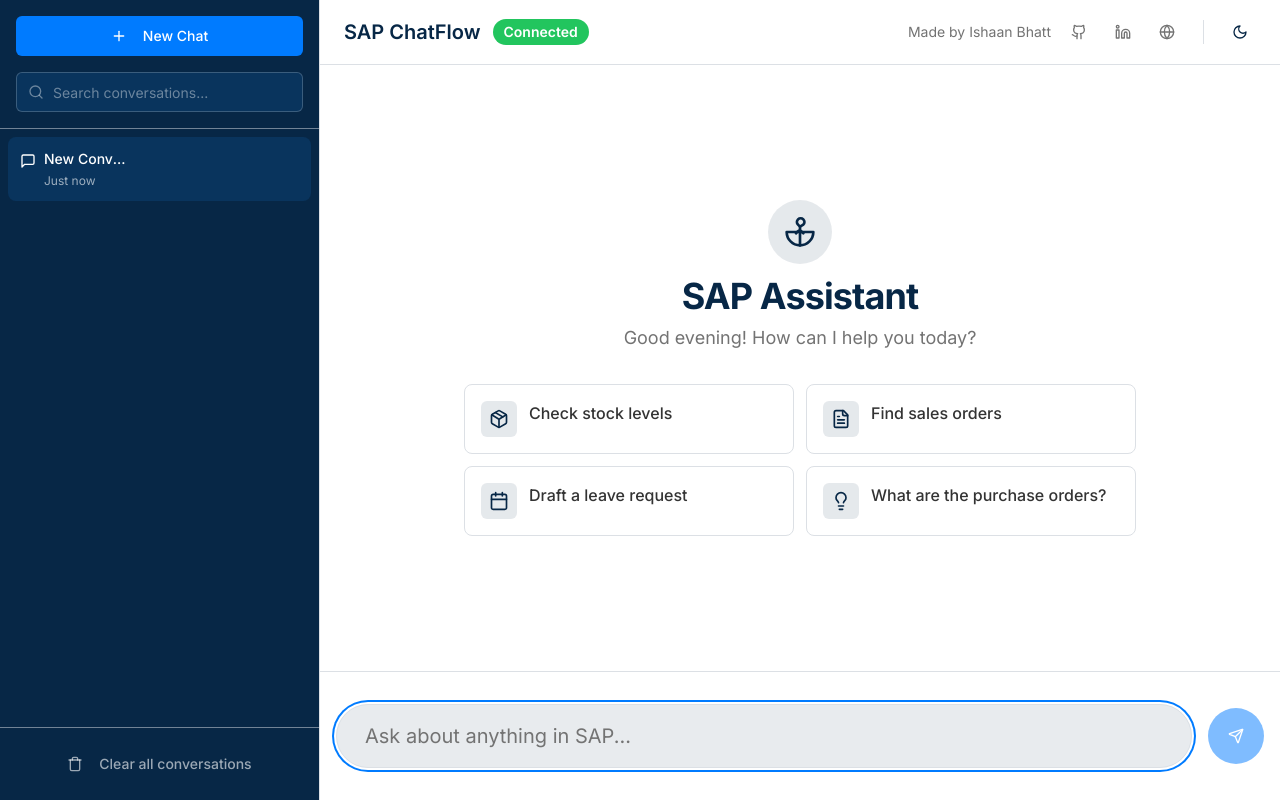
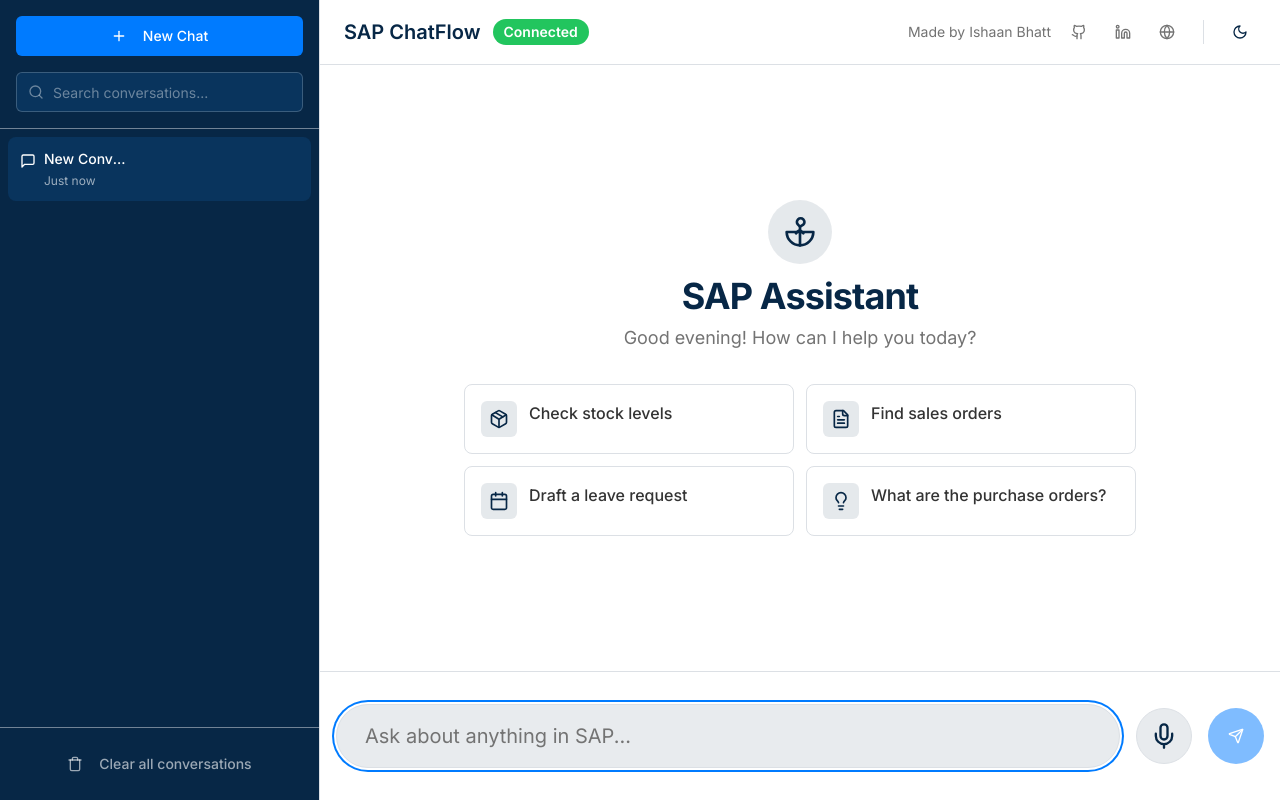
Before and after one commit to IshaanBhatt23/sap-chatflow, a React (Vite) app: page / in a window 1280 px wide. Built offline with nearby package versions, Linux system fonts and the light colour scheme.

Commit message:
Added mic for speech to text

```diff
--- a/src/components/ChatInput.tsx
+++ b/src/components/ChatInput.tsx
@@ -1,31 +1,44 @@
 import { useState, useEffect, useRef } from "react";
 import { Button } from "@/components/ui/button";
 import { Input } from "@/components/ui/input";
-import { Send } from "lucide-react"; // Removed Paperclip
+import { Send } from "lucide-react";
+import MicButtonAdvanced from "./MicButtonAdvanced";
 
 interface ChatInputProps {
   onSendMessage: (message: string) => void;
-  // onFileUpload prop removed
   disabled?: boolean;
   activeSessionId?: string;
 }
 
+const SAMPLE_COUNT = 120; // number of bars across the bar
+
 export const ChatInput = ({
   onSendMessage,
-  // onFileUpload prop removed
   disabled,
   activeSessionId,
 }: ChatInputProps) => {
   const [message, setMessage] = useState("");
+  const [isListening, setIsListening] = useState(false);
+  const [waveform, setWaveform] = useState<number[]>(
+    () => Array(SAMPLE_COUNT).fill(0.02)
+  );
+
   const inputRef = useRef<HTMLInputElement>(null);
+
+  // how "intense" the waves are – boosted when transcript changes
+  const intensityRef = useRef(0.3);
+  const lastTranscriptRef = useRef("");
+
+  const animationFrameRef = useRef<number | null>(null);
 
   useEffect(() => {
     inputRef.current?.focus();
   }, [activeSessionId]);
 
-  const handleSend = () => {
-    if (message.trim() && !disabled) {
-      onSendMessage(message);
+  const handleSend = (overrideMessage?: string) => {
+    const textToSend = (overrideMessage ?? message).trim();
+    if (textToSend && !disabled) {
+      onSendMessage(textToSend);
       setMessage("");
       inputRef.current?.focus();
     }
@@ -38,15 +51,61 @@
     }
   };
 
-  // handleFileChange function removed
+  // 🔁 Pure animation loop (no audio API) – waves react to "intensity"
+  useEffect(() => {
+    const stopAnim = () => {
+      if (animationFrameRef.current !== null) {
+        cancelAnimationFrame(animationFrameRef.current);
+        animationFrameRef.current = null;
+      }
+      setWaveform(Array(SAMPLE_COUNT).fill(0.02));
+      intensityRef.current = 0.3;
+    };
 
-  return (
-    // --- MODIFIED: Reduced vertical padding on mobile (py-3) ---
-    <div className="border-t border-border bg-background px-4 py-3 md:py-8">
-      {/* --- MODIFIED: Reduced gap on mobile (gap-2) --- */}
-      <div className="relative flex items-center gap-2 md:gap-4">
-        {/* --- File Upload Label and Button Removed --- */}
+    if (!isListening) {
+      stopAnim();
+      return;
+    }
 
+    const center = (SAMPLE_COUNT - 1) / 2;
+
+    const animate = () => {
+      // decay intensity so waves calm down over time
+      intensityRef.current = Math.max(0.3, intensityRef.current * 0.95);
+
+      const intensity = intensityRef.current;
+      const newWave: number[] = [];
+
+      for (let i = 0; i < SAMPLE_COUNT; i++) {
+        const distance = Math.abs(i - center) / center; // 0 center, 1 edges
+        const weight = 0.2 + 0.8 * (1 - distance * distance); // stronger in center
+
+        // random base movement
+        const noise = (Math.random() - 0.5) * 2; // -1..1
+
+        let value = Math.abs(noise) * intensity * weight;
+
+        // ensure some minimum so baseline is always visible
+        value = Math.max(0.02, value);
+
+        newWave.push(value);
+      }
+
+      setWaveform(newWave);
+      animationFrameRef.current = requestAnimationFrame(animate);
+    };
+
+    animate();
+
+    return () => {
+      stopAnim();
+    };
+  }, [isListening]);
+
+  // 🧠 Decide what to render: normal input vs waveform bar
+  const renderInputOrWaveform = () => {
+    if (!isListening) {
+      return (
         <Input
           ref={inputRef}
           value={message}
@@ -54,18 +113,85 @@
           onKeyPress={handleKeyPress}
           placeholder="Ask about anything in SAP..."
           disabled={disabled}
-          // --- MODIFIED: Smaller height, padding, text, and radius on mobile ---
           className="flex-1 h-12 md:h-16 rounded-lg md:rounded-full bg-muted px-4 md:px-7 text-base md:text-xl"
+        />
+      );
+    }
+
+    const bars = waveform;
+    const center = bars.length / 2;
+
+    return (
+      <div className="flex-1 h-12 md:h-16 rounded-lg md:rounded-full bg-muted px-4 md:px-7 flex items-center">
+        <div className="relative w-full h-6 md:h-8">
+          {/* dotted baseline across full width */}
+          <div className="absolute inset-y-0 left-0 right-0 flex items-center">
+            <div
+              className="w-full h-px"
+              style={{
+                backgroundImage:
+                  "repeating-linear-gradient(to right, rgba(59,130,246,0.9) 0, rgba(59,130,246,0.9) 2px, transparent 2px, transparent 5px)",
+              }}
+            />
+          </div>
+
+          {/* reactive spikes */}
+          <div className="absolute inset-0 flex items-center">
+            <div className="flex w-full h-full items-center justify-between">
+              {bars.map((value, idx) => {
+                const distance = Math.abs(idx - center) / center;
+                const weight = 0.3 + 0.7 * (1 - distance * distance);
+                const amp = value * weight;
+
+                const height = 2 + amp * 70; // 2–72px approx
+
+                return (
+                  <span
+                    key={idx}
+                    className="w-[2px] rounded-full bg-accent"
+                    style={{
+                      height: `${height}px`,
+                      opacity: 0.25 + amp * 0.75,
+                      transition: "height 80ms linear, opacity 80ms linear",
+                    }}
+                  />
+                );
+              })}
+            </div>
+          </div>
+        </div>
+      </div>
+    );
+  };
+
+  return (
+    <div className="border-t border-border bg-background px-4 py-3 md:py-8">
+      <div className="relative flex items-center gap-2 md:gap-4">
+        {renderInputOrWaveform()}
+
+        {/* Mic button: controls listening + sends transcript */}
+        <MicButtonAdvanced
+          onTranscript={(text) => {
+            setMessage(text);
+
+            // whenever transcript changes, spike intensity so waves go bigger
+            if (text !== lastTranscriptRef.current) {
+              intensityRef.current = 1; // max energy
+              lastTranscriptRef.current = text;
+            }
+          }}
+          onSend={(text) => {
+            handleSend(text);
+          }}
+          onListeningChange={(listening) => setIsListening(listening)}
         />
 
         <Button
-          onClick={handleSend}
+          onClick={() => handleSend()}
           disabled={!message.trim() || disabled}
           size="icon"
-          // --- MODIFIED: Smaller button on mobile ---
           className="bg-accent hover:bg-accent/90 h-10 w-10 md:h-14 md:w-14 flex-shrink-0 rounded-full"
         >
-          {/* --- MODFIED: Smaller icon on mobile --- */}
           <Send className="h-5 w-5 md:h-7 md:w-7" />
         </Button>
       </div>
--- /dev/null
+++ b/src/components/MicButtonAdvanced.tsx
@@ -0,0 +1,152 @@
+import React, { useEffect, useRef, useState } from "react";
+import { Mic } from "lucide-react";
+
+type MicButtonAdvancedProps = {
+  // Live transcription while speaking
+  onTranscript: (text: string) => void;
+  // When user double-taps the mic, send the last transcript
+  onSend: (text: string) => void;
+  // Inform parent when listening starts/stops (for waveform UI)
+  onListeningChange?: (listening: boolean) => void;
+};
+
+const DOUBLE_TAP_DELAY = 350; // ms
+
+const MicButtonAdvanced: React.FC<MicButtonAdvancedProps> = ({
+  onTranscript,
+  onSend,
+  onListeningChange,
+}) => {
+  const [listening, setListening] = useState(false);
+  const [transcript, setTranscript] = useState("");
+  const [lastFinalTranscript, setLastFinalTranscript] = useState("");
+  const [tapTime, setTapTime] = useState<number | null>(null);
+
+  const recognitionRef = useRef<any | null>(null);
+
+  const updateListening = (value: boolean) => {
+    setListening(value);
+    if (onListeningChange) onListeningChange(value);
+  };
+
+  const getRecognition = () => {
+    if (recognitionRef.current) return recognitionRef.current;
+
+    const SpeechRecognition =
+      (window as any).SpeechRecognition ||
+      (window as any).webkitSpeechRecognition;
+
+    if (!SpeechRecognition) {
+      alert(
+        "Speech recognition is not supported in this browser. Try Chrome or Edge."
+      );
+      return null;
+    }
+
+    const recognition = new SpeechRecognition();
+    recognition.interimResults = true; // live transcription
+    recognition.continuous = false;
+    recognition.lang = "en-US"; // fixed English, no selector
+
+    recognition.onstart = () => {
+      updateListening(true);
+      setTranscript("");
+    };
+
+    recognition.onend = () => {
+      updateListening(false);
+    };
+
+    recognition.onresult = (event: any) => {
+      let finalText = "";
+      let interimText = "";
+
+      for (let i = 0; i < event.results.length; i++) {
+        const res = event.results[i];
+        if (res.isFinal) {
+          finalText += res[0].transcript + " ";
+        } else {
+          interimText += res[0].transcript + " ";
+        }
+      }
+
+      const combined = (finalText + interimText).trim();
+
+      if (finalText.trim()) {
+        setLastFinalTranscript(finalText.trim());
+      }
+
+      setTranscript(combined);
+      onTranscript(combined);
+    };
+
+    recognitionRef.current = recognition;
+    return recognition;
+  };
+
+  // PUSH-TO-TALK: hold to record
+  const handlePressStart = () => {
+    const recognition = getRecognition();
+    if (!recognition) return;
+
+    try {
+      recognition.start();
+    } catch (err) {
+      // calling start twice throws; ignore
+      console.warn(err);
+    }
+  };
+
+  const stopRecognition = () => {
+    const recognition = recognitionRef.current;
+    if (recognition && listening) {
+      recognition.stop();
+    }
+  };
+
+  const handlePressEnd = () => {
+    stopRecognition();
+  };
+
+  // DOUBLE TAP TO SEND
+  const handleClick = () => {
+    const now = Date.now();
+
+    if (tapTime && now - tapTime < DOUBLE_TAP_DELAY) {
+      const textToSend = (transcript || lastFinalTranscript).trim();
+      if (textToSend.length > 0) {
+        onSend(textToSend);
+      }
+      setTapTime(null);
+    } else {
+      setTapTime(now);
+    }
+  };
+
+  return (
+    <button
+      type="button"
+      onMouseDown={handlePressStart}
+      onMouseUp={handlePressEnd}
+      onMouseLeave={handlePressEnd}
+      onTouchStart={handlePressStart}
+      onTouchEnd={handlePressEnd}
+      onClick={handleClick} // for double-tap send
+      className={`flex items-center justify-center rounded-full h-10 w-10 md:h-14 md:w-14 border text-lg
+        ${
+          listening
+            ? "bg-red-500 border-red-600 text-white"
+            : "bg-muted border-border text-primary"
+        }`}
+      title={
+        listening
+          ? "Release to stop, double-tap to send"
+          : "Hold to record, double-tap to send last transcript"
+      }
+    >
+      <Mic className="h-5 w-5 md:h-7 md:w-7" />
+    </button>
+  );
+};
+
+export default MicButtonAdvanced;
```
